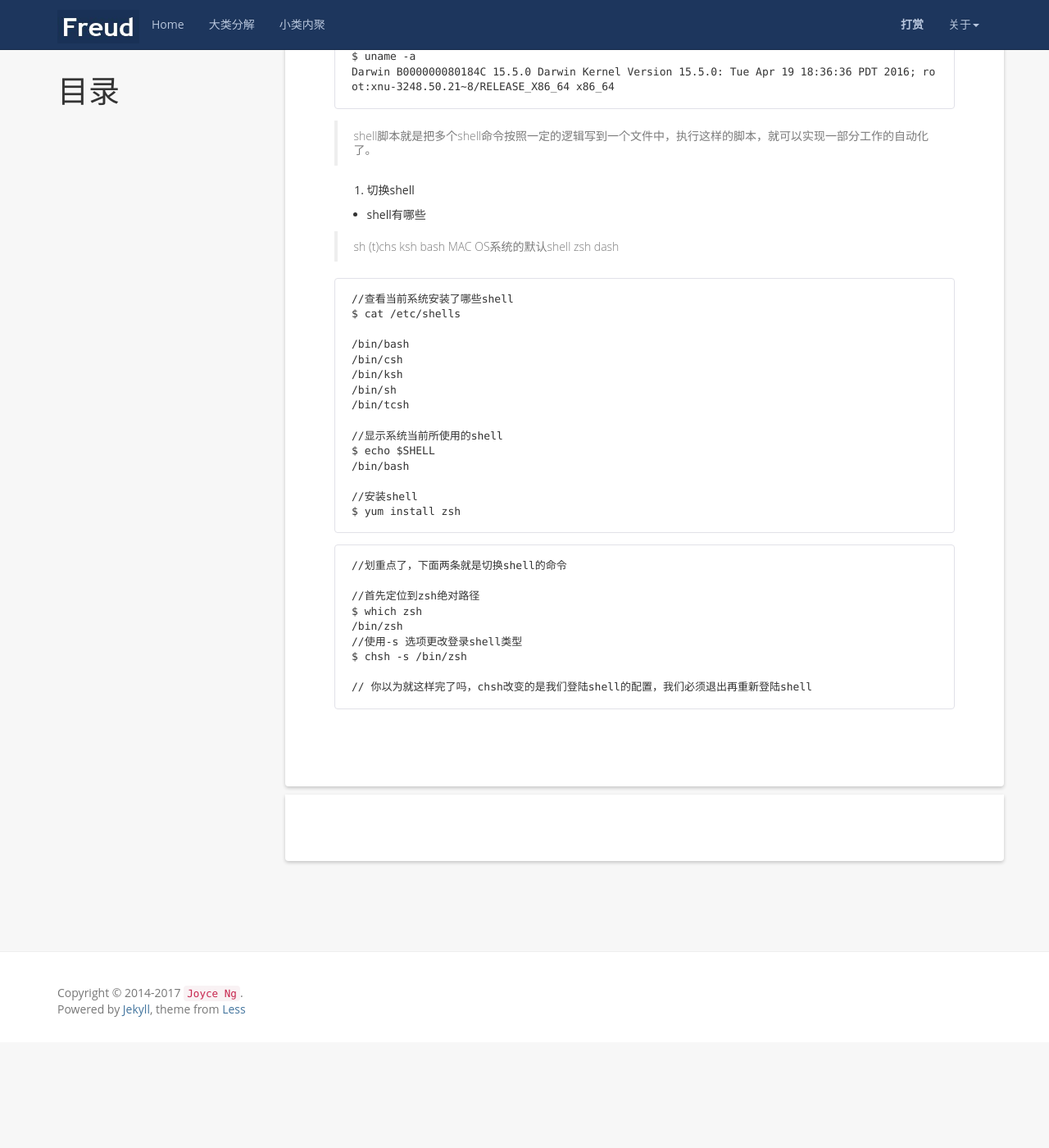
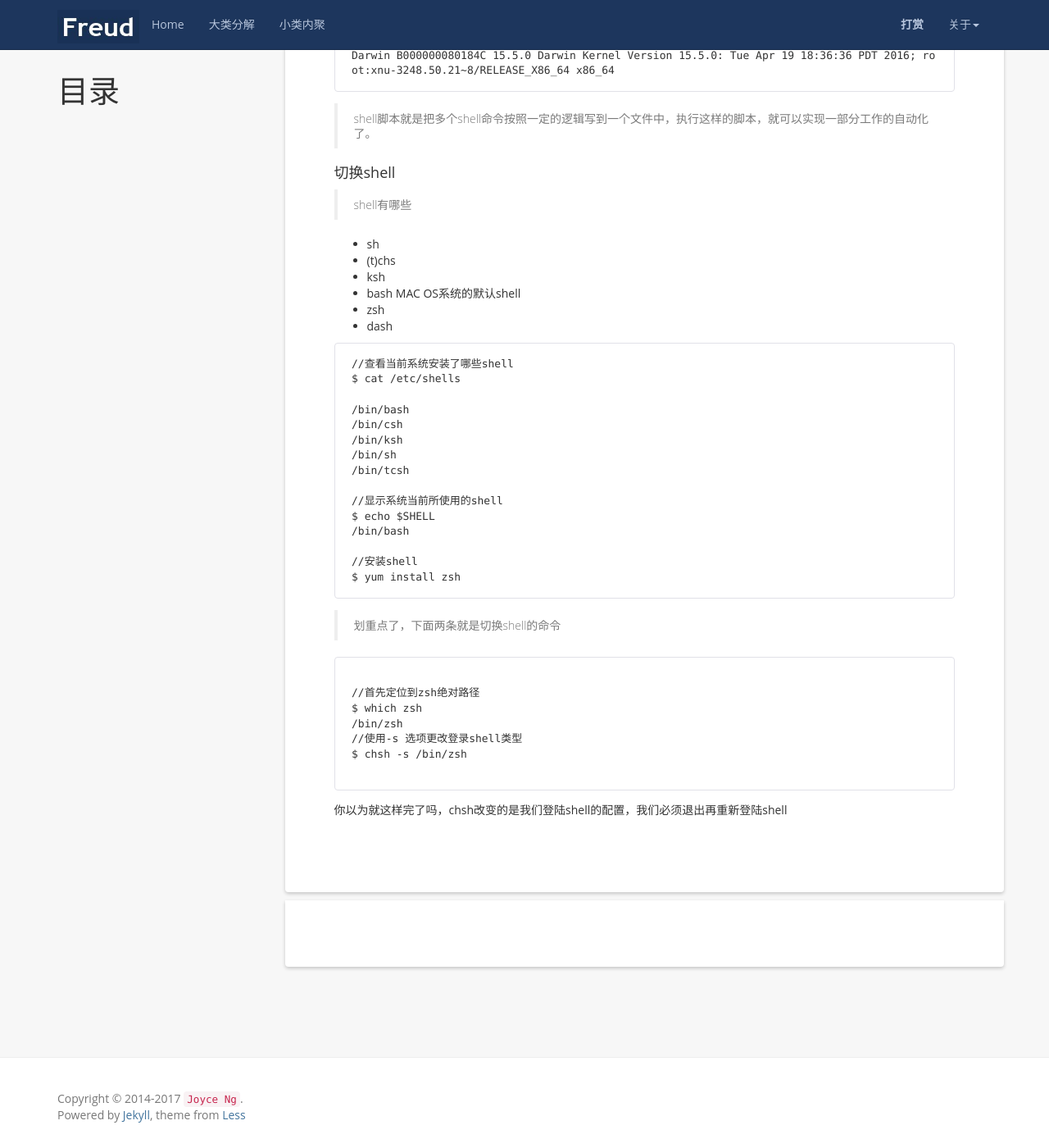
Before and after one commit to Joyce-Ng/Blog, a Jekyll site: the page built from _posts/2017-02-08-Linux(一).markdown, in a window 1280 px wide and 1400 px high, scrolled down 690 px. Shown: the whole window at 82% size. Built offline with Jekyll 4.4.1, drawn with Linux system fonts in a browser that asks for light colours; nearby versions of some CDN libraries; our own code applies the rules of GitHub Pages for plain Markdown files; comment, search, counter and statistics services are not loaded; before the commit the page ends 1961 px from its top, so only the background shows below that; part of the change alters nothing that is shown.

````diff
--- a/_includes/banner.html
+++ b/_includes/banner.html
@@ -2,7 +2,7 @@
 <div class="banner">
   <div class="container">
   	{% if page.categories != null %}
-    	<a href="{{ '/categories/' | prepend: site.baseurl }}#{{page.categories}}-ref">{{page.categories}}</a>	/
+    	<a href="{{ '/categories/' | prepend: site.baseurl }}#{{page.categories}}-ref">{{page.categories}}</a>
     	<a href="{{ '/tag/' | prepend: site.baseurl }}#{{page.tag}}-ref">{{page.tag}}</a>
     {% else %}
     	{{ site.banner }}
--- a/_posts/2017-02-08-Linux(一).markdown
+++ b/_posts/2017-02-08-Linux(一).markdown
@@ -1,13 +1,15 @@
 ## Linux （一）
+
 ### Shell
+
 —— Make you different everyday
 
-1. **shell是什么**
+#### **shell是什么**
 
 > shell是用户与操作系统之间的桥梁，实现对Unix/Linux 操作系统及其内核的控制和操作
 > 如今，shell已经发展成为一种解释型编程语言
 
-2. 交互式shell与shell脚本文件
+#### 交互式shell与shell脚本文件
 
 ```
 //显示操作系统基本信息的shell命令
@@ -17,16 +19,16 @@ Darwin B000000080184C 15.5.0 Darwin Kernel Version 15.5.0: Tue Apr 19 18:36:36 P
 
 > shell脚本就是把多个shell命令按照一定的逻辑写到一个文件中，执行这样的脚本，就可以实现一部分工作的自动化了。
 
-3. 切换shell
+#### 切换shell
 
-* shell有哪些
+> shell有哪些
 
-> sh
-> (t)chs
-> ksh
-> bash  MAC OS系统的默认shell
-> zsh
-> dash
+* sh
+* (t)chs
+* ksh
+* bash  MAC OS系统的默认shell
+* zsh
+* dash
 
 ```
 //查看当前系统安装了哪些shell
@@ -46,8 +48,9 @@ $ echo $SHELL
 $ yum install zsh
 ```
 
+> 划重点了，下面两条就是切换shell的命令
+
 ```
-//划重点了，下面两条就是切换shell的命令
 
 //首先定位到zsh绝对路径
 $ which zsh
@@ -55,5 +58,6 @@ $ which zsh
 //使用-s 选项更改登录shell类型
 $ chsh -s /bin/zsh
 
-// 你以为就这样完了吗，chsh改变的是我们登陆shell的配置，我们必须退出再重新登陆shell
 ```
+
+ 你以为就这样完了吗，chsh改变的是我们登陆shell的配置，我们必须退出再重新登陆shell
````
Also changed, not shown: 7 other files.
